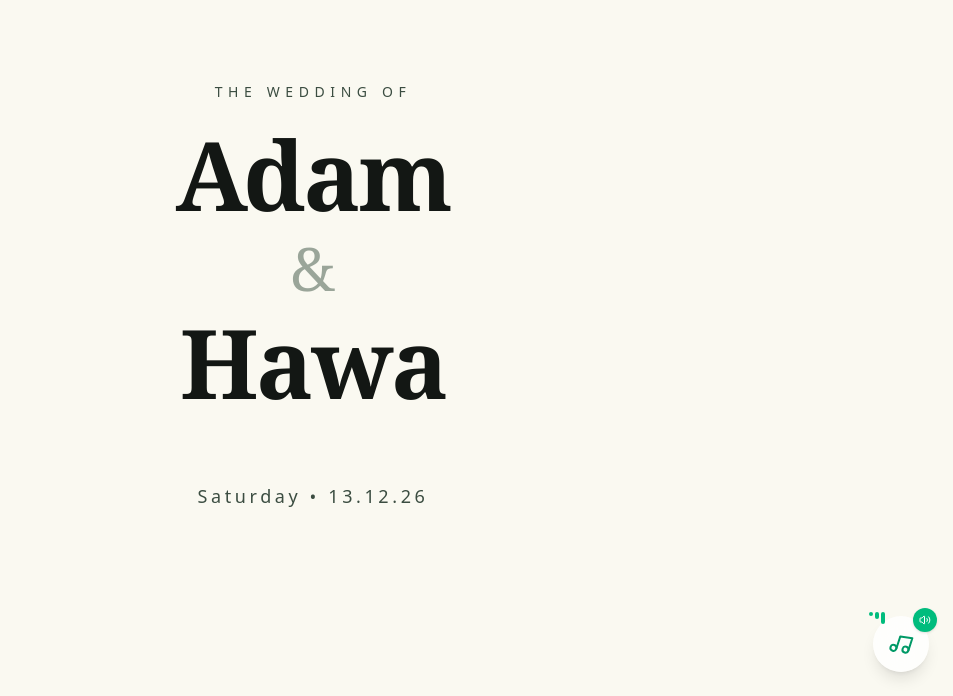
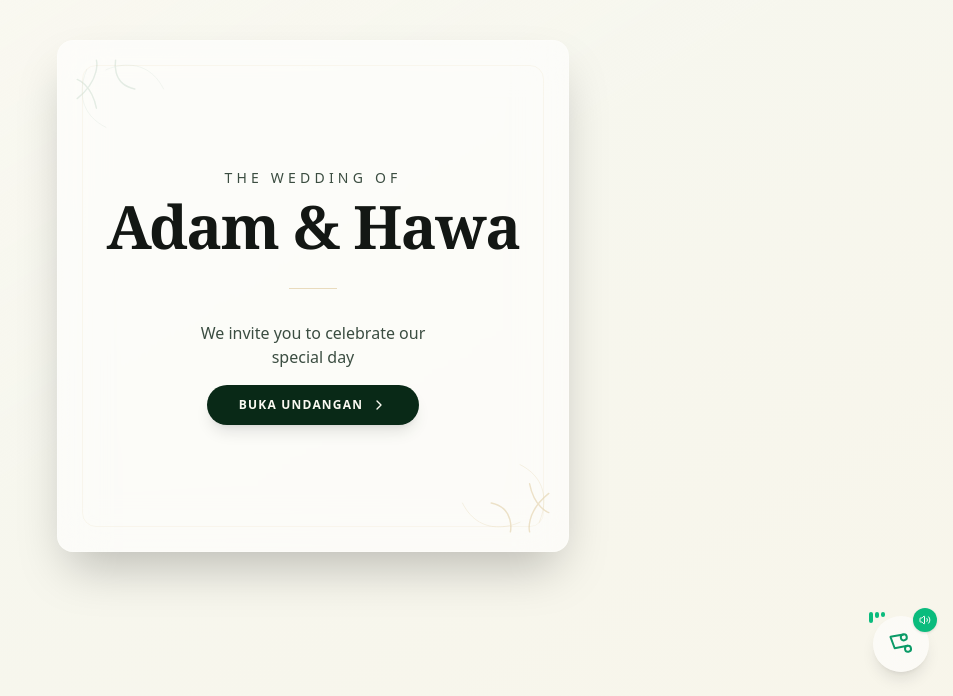
Before and after one commit to Zer0-01/next-sa-invitation, a Next.js app: page / in a window 1280 px wide. Shown: the part 104-800 px from the top of the page, without its empty margins (327-1280 px from the left). Built offline with nearby package versions, Linux system fonts and the light colour scheme; no server answers; the database is empty.

Commit message:
feat: Implement an animated invitation opening overlay with context-based state management that controls content visibility.

```diff
--- a/src/app/components/title-component.tsx
+++ b/src/app/components/title-component.tsx
@@ -1,19 +1,22 @@
 "use client";
 
 import { motion } from "framer-motion";
+import { useOpening } from "@/components/OpeningContext";
 
 const TitleComponent = () => {
+    const { isDismissed } = useOpening();
+
     return (
         <section className="relative flex flex-col items-center justify-center min-h-[90vh] md:min-h-screen text-center text-foreground bg-background px-6 py-10 overflow-hidden">
             <motion.div
                 initial={{ opacity: 0, y: 20 }}
-                animate={{ opacity: 1, y: 0 }}
+                animate={isDismissed ? { opacity: 1, y: 0 } : { opacity: 0, y: 20 }}
                 transition={{ duration: 0.8 }}
                 className="relative z-10 flex flex-col items-center space-y-4 md:space-y-6"
             >
                 <motion.p
                     initial={{ opacity: 0 }}
-                    animate={{ opacity: 1 }}
+                    animate={isDismissed ? { opacity: 1 } : { opacity: 0 }}
                     transition={{ delay: 0.3, duration: 0.8 }}
                     className="text-xs md:text-sm tracking-[0.4em] uppercase text-muted-foreground"
                 >
@@ -23,7 +26,7 @@ const TitleComponent = () => {
                 <div className="flex flex-col items-center space-y-2 md:space-y-4">
                     <motion.h1
                         initial={{ opacity: 0, x: -20 }}
-                        animate={{ opacity: 1, x: 0 }}
+                        animate={isDismissed ? { opacity: 1, x: 0 } : { opacity: 0, x: -20 }}
                         transition={{ delay: 0.5, duration: 0.8 }}
                         className="text-6xl md:text-8xl font-serif font-bold tracking-tight"
                     >
@@ -32,7 +35,7 @@ const TitleComponent = () => {
 
                     <motion.p
                         initial={{ opacity: 0, scale: 0.8 }}
-                        animate={{ opacity: 1, scale: 1 }}
+                        animate={isDismissed ? { opacity: 1, scale: 1 } : { opacity: 0, scale: 0.8 }}
                         transition={{ delay: 0.7, duration: 0.8 }}
                         className="text-4xl md:text-6xl font-serif font-light text-primary/40"
                     >
@@ -41,7 +44,7 @@ const TitleComponent = () => {
 
                     <motion.h1
                         initial={{ opacity: 0, x: 20 }}
-                        animate={{ opacity: 1, x: 0 }}
+                        animate={isDismissed ? { opacity: 1, x: 0 } : { opacity: 0, x: 20 }}
                         transition={{ delay: 0.5, duration: 0.8 }}
                         className="text-6xl md:text-8xl font-serif font-bold tracking-tight"
                     >
@@ -51,7 +54,7 @@ const TitleComponent = () => {
 
                 <motion.p
                     initial={{ opacity: 0 }}
-                    animate={{ opacity: 1 }}
+                    animate={isDismissed ? { opacity: 1 } : { opacity: 0 }}
                     transition={{ delay: 1, duration: 0.8 }}
                     className="text-sm md:text-lg mt-8 md:mt-12 tracking-[0.2em] text-muted-foreground font-light"
                 >
--- a/src/app/layout.tsx
+++ b/src/app/layout.tsx
@@ -19,6 +19,7 @@ export const metadata: Metadata = {
 };
 
 import BackgroundMusic from "@/components/BackgroundMusic";
+import InvitationOpening from "@/components/InvitationOpening";
 
 export default function RootLayout({
   children,
@@ -30,7 +31,9 @@ export default function RootLayout({
       <body
         className={`${geistSans.variable} ${geistMono.variable} antialiased`}
       >
-        {children}
+        <InvitationOpening>
+          {children}
+        </InvitationOpening>
         <Toaster />
         <BackgroundMusic />
       </body>
--- /dev/null
+++ b/src/components/InvitationOpening.tsx
@@ -0,0 +1,128 @@
+"use client";
+
+import { motion, AnimatePresence } from "framer-motion";
+import { useState, useEffect } from "react";
+import { OpeningProvider, useOpening } from "./OpeningContext";
+
+const InvitationOpeningContent = ({ children }: { children: React.ReactNode }) => {
+    const { isOpen, setIsOpen } = useOpening();
+    const [isMounted, setIsMounted] = useState(false);
+
+    useEffect(() => {
+        setIsMounted(true);
+        // Prevent scrolling when overlay is open (isOpen is false initially)
+        if (!isOpen) {
+            document.body.style.overflow = "hidden";
+        } else {
+            document.body.style.overflow = "unset";
+        }
+    }, [isOpen]);
+
+    if (!isMounted) return null;
+
+    return (
+        <>
+            <AnimatePresence>
+                {!isOpen && (
+                    <motion.div
+                        initial={{ opacity: 1 }}
+                        exit={{
+                            opacity: 0,
+                            transition: { duration: 1, ease: "easeInOut" }
+                        }}
+                        className="fixed inset-0 z-100 flex items-center justify-center overflow-hidden"
+                    >
+                        {/* Background Layer with soft gradient */}
+                        <div className="absolute inset-0 bg-linear-to-br from-background via-sage/5 to-gold/5" />
+
+                        {/* Semi-transparent Overlay Card */}
+                        <motion.div
+                            initial={{ scale: 0.9, opacity: 0 }}
+                            animate={{ scale: 1, opacity: 1 }}
+                            transition={{ duration: 1, ease: "easeOut" }}
+                            className="relative w-[90%] max-w-lg aspect-3/4 md:aspect-square flex flex-col items-center justify-center p-8 md:p-12 overflow-hidden rounded-2xl border border-white/20 shadow-2xl backdrop-blur-xl bg-white/60"
+                        >
+                            {/* SVG Decorative Corner - Top Left */}
+                            <div className="absolute top-0 left-0 w-32 h-32 md:w-48 md:h-48 opacity-40 text-sage rotate-0">
+                                <svg viewBox="0 0 200 200" fill="none" xmlns="http://www.w3.org/2000/svg" className="w-full h-full">
+                                    <path d="M40 20C40 20 45 40 20 60M20 40C20 40 35 45 40 70M60 20C60 20 55 45 80 50" stroke="currentColor" strokeWidth="1.5" strokeLinecap="round" />
+                                    <path d="M30 30C30 30 10 70 50 90M50 30C50 30 90 10 110 50" stroke="currentColor" strokeWidth="1" strokeLinecap="round" opacity="0.5" />
+                                </svg>
+                            </div>
+
+                            {/* SVG Decorative Corner - Bottom Right */}
+                            <div className="absolute bottom-0 right-0 w-32 h-32 md:w-48 md:h-48 opacity-40 text-gold rotate-180">
+                                <svg viewBox="0 0 200 200" fill="none" xmlns="http://www.w3.org/2000/svg" className="w-full h-full">
+                                    <path d="M40 20C40 20 45 40 20 60M20 40C20 40 35 45 40 70M60 20C60 20 55 45 80 50" stroke="currentColor" strokeWidth="1.5" strokeLinecap="round" />
+                                    <path d="M30 30C30 30 10 70 50 90M50 30C50 30 90 10 110 50" stroke="currentColor" strokeWidth="1" strokeLinecap="round" opacity="0.5" />
+                                </svg>
+                            </div>
+
+                            {/* Content */}
+                            <div className="relative z-10 flex flex-col items-center text-center space-y-6 md:space-y-8">
+                                <motion.div
+                                    initial={{ opacity: 0, y: 10 }}
+                                    animate={{ opacity: 1, y: 0 }}
+                                    transition={{ delay: 0.5, duration: 1 }}
+                                    className="space-y-2"
+                                >
+                                    <p className="text-xs md:text-sm tracking-[0.3em] uppercase text-muted-foreground">
+                                        The Wedding Of
+                                    </p>
+                                    <h2 className="text-4xl md:text-6xl font-serif font-bold tracking-tight text-foreground">
+                                        Adam & Hawa
+                                    </h2>
+                                </motion.div>
+
+                                <motion.div
+                                    initial={{ opacity: 0 }}
+                                    animate={{ opacity: 1 }}
+                                    transition={{ delay: 1, duration: 1 }}
+                                    className="w-12 h-px bg-gold/50"
+                                />
+
+                                <motion.div
+                                    initial={{ opacity: 0, y: 10 }}
+                                    animate={{ opacity: 1, y: 0 }}
+                                    transition={{ delay: 1.2, duration: 1 }}
+                                    className="space-y-4"
+                                >
+                                    <p className="text-sm md:text-base text-muted-foreground font-light max-w-[250px]">
+                                        We invite you to celebrate our special day
+                                    </p>
+
+                                    <button
+                                        onClick={() => setIsOpen(true)}
+                                        className="group relative px-8 py-3 bg-primary text-primary-foreground rounded-full overflow-hidden transition-all duration-300 hover:scale-105 active:scale-95 shadow-lg hover:shadow-primary/20"
+                                    >
+                                        <span className="relative z-10 flex items-center gap-2 tracking-widest uppercase text-xs font-semibold">
+                                            Buka Undangan
+                                            <svg xmlns="http://www.w3.org/2000/svg" width="16" height="16" viewBox="0 0 24 24" fill="none" stroke="currentColor" strokeWidth="2" strokeLinecap="round" strokeLinejoin="round" className="transition-transform group-hover:translate-x-1"><path d="m9 18 6-6-6-6" /></svg>
+                                        </span>
+                                        <div className="absolute inset-0 bg-white/10 opacity-0 group-hover:opacity-100 transition-opacity" />
+                                    </button>
+                                </motion.div>
+                            </div>
+
+                            {/* Inner border frame */}
+                            <div className="absolute inset-4 md:inset-6 border border-gold/10 rounded-xl pointer-events-none" />
+                        </motion.div>
+                    </motion.div>
+                )}
+            </AnimatePresence>
+            <main className={`${!isOpen ? "h-screen overflow-hidden" : ""}`}>
+                {children}
+            </main>
+        </>
+    );
+};
+
+const InvitationOpening = ({ children }: { children: React.ReactNode }) => {
+    return (
+        <OpeningProvider>
+            <InvitationOpeningContent>{children}</InvitationOpeningContent>
+        </OpeningProvider>
+    );
+};
+
+export default InvitationOpening;
--- /dev/null
+++ b/src/components/OpeningContext.tsx
@@ -0,0 +1,41 @@
+"use client";
+
+import React, { createContext, useContext, useState, useEffect } from "react";
+
+interface OpeningContextType {
+    isOpen: boolean;
+    setIsOpen: (value: boolean) => void;
+    isDismissed: boolean;
+}
+
+const OpeningContext = createContext<OpeningContextType | undefined>(undefined);
+
+export const OpeningProvider = ({ children }: { children: React.ReactNode }) => {
+    const [isOpen, setIsOpen] = useState(false);
+    const [isDismissed, setIsDismissed] = useState(false);
+
+    // We want to track when the animation is FINISHED dismissing
+    useEffect(() => {
+        if (isOpen) {
+            // Small delay to account for the exit animation duration (1s in InvitationOpening)
+            const timer = setTimeout(() => {
+                setIsDismissed(true);
+            }, 1000);
+            return () => clearTimeout(timer);
+        }
+    }, [isOpen]);
+
+    return (
+        <OpeningContext.Provider value={{ isOpen, setIsOpen, isDismissed }}>
+            {children}
+        </OpeningContext.Provider>
+    );
+};
+
+export const useOpening = () => {
+    const context = useContext(OpeningContext);
+    if (context === undefined) {
+        throw new Error("useOpening must be used within an OpeningProvider");
+    }
+    return context;
+};
```
